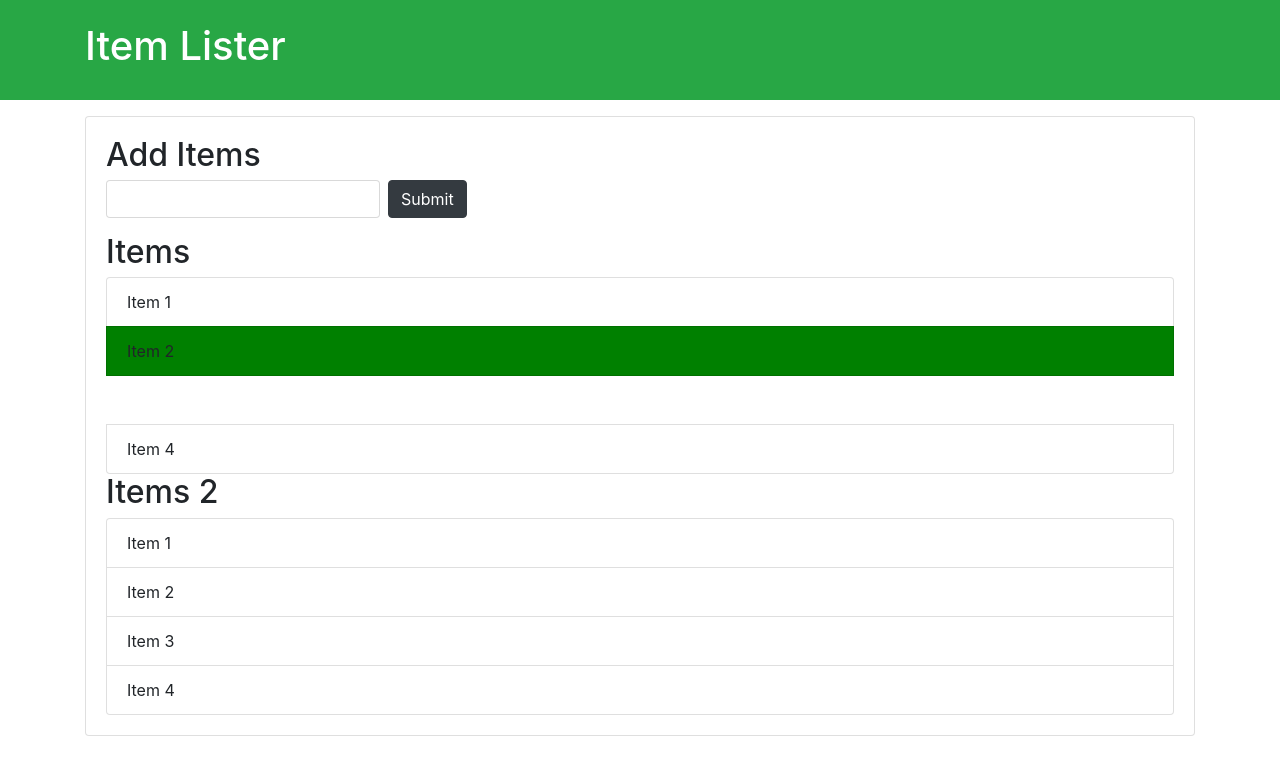
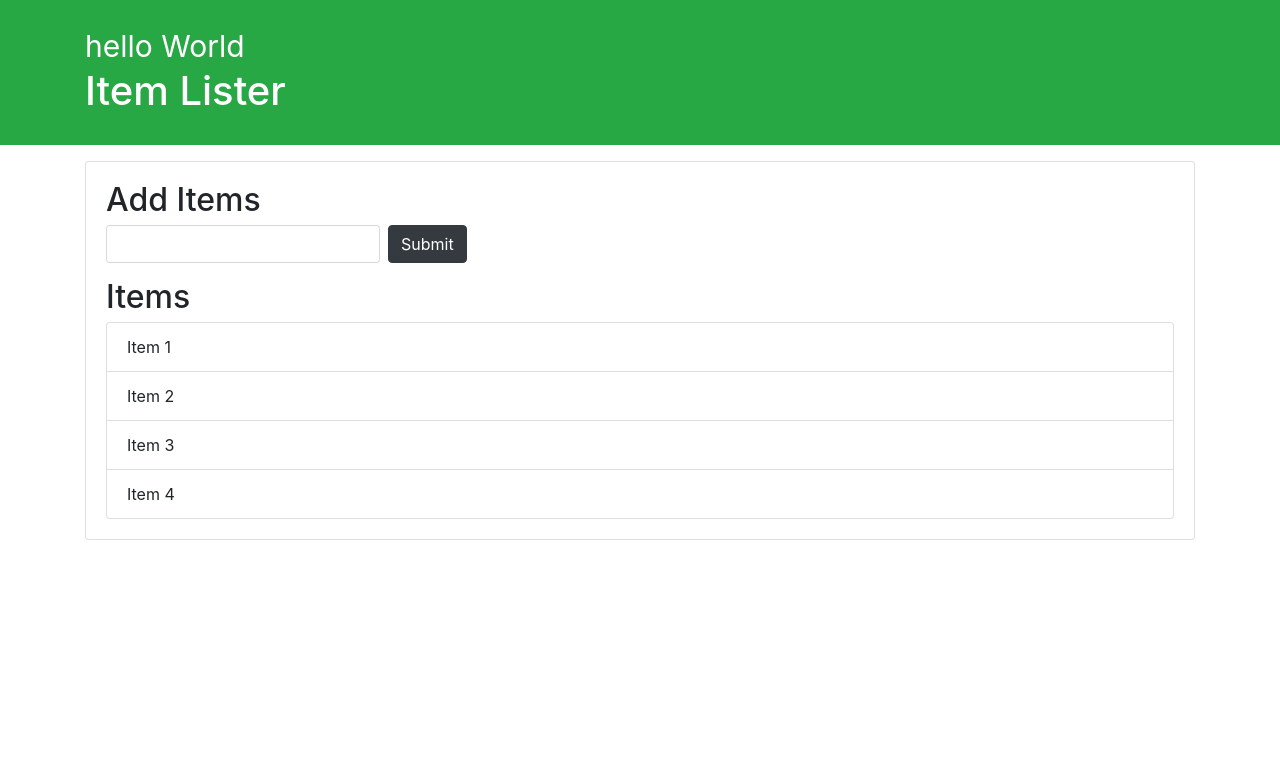
Before and after one commit to Sowmiya04Balachandran/webdev, a plain HTML site: page index.html in a window 1280 px wide. Drawn offline with nearby package versions, Linux system fonts and the light colour scheme.

Commit message:
parent and child

```diff
--- a/app.js
+++ b/app.js
@@ -100,13 +100,13 @@ items[1].style.backgroundColor='yellow';*/
 //var lastItem=document.querySelector('.list-group-item:last-child');
 //lastItem.style.color='blue';
 
-var secondItem=document.querySelector('.list-group-item:nth-child(2)');
-secondItem.style.backgroundColor='green';
-var thirdItem=document.querySelector('.list-group-item:nth-child(3)');
-thirdItem.style.visibility='hidden';
+//var secondItem=document.querySelector('.list-group-item:nth-child(2)');
+//secondItem.style.backgroundColor='green';
+//var thirdItem=document.querySelector('.list-group-item:nth-child(3)');
+//thirdItem.style.visibility='hidden';
 
-var seconfontitem=document.querySelectorAll('.list-group-item:nth-Child(2)');
-secondfontitem.style.color='green';
+//var seconfontitem=document.querySelectorAll('.list-group-item:nth-Child(2)');
+//secondfontitem.style.color='green';
 
 //var odd=document.querySelectorAll('li:nth-child(odd)');
 //for(var i=0;i<odd.length;i++){
@@ -118,9 +118,93 @@ secondfontitem.style.color='green';
 //var titles=document.querySelectorAll('.title');
 //titles[0].textContent='hello';
 // css selector
-var odd=document.querySelectorAll('li:nth-child(odd)');
+//var odd=document.querySelectorAll('li:nth-child(odd)');
 //var even=document.querySelectorAll('li:nth-child(even)');
-for(var i=0;i<odd.length;i++){
-  odd[i].style.backgroundColor='#f4f4f4';
+//for(var i=0;i<odd.length;i++){
+  //odd[i].style.backgroundColor='#f4f4f4';
   //even[i].style.backgroundColor='#ccc';
-}
+//}
+
+//  traversing the dom//
+
+//var itemList=document.querySelector('#items');
+//parent node property
+//console.log(itemList.parentNode);
+//itemList.parentNode.style.backgroundColor='#f4f4f4';
+//console.log(itemList.parentNode.parentNode);
+
+//paraentElement
+//console.log(itemList.parentElement);
+//itemList.parentElement.style.backgroundColor='#f4f4f4';
+//console.log(itemList.parentElement.parentElement);
+
+//ChildNodes
+//console.log(itemList.childNodes);
+
+//children
+//console.log(itemList.children);
+//console.log(itemList.children[1]);
+//itemList.children[1].style.backgroundColor='yellow';
+
+//first child
+//console.log(itemList.firstChild);
+
+//firstElementChild
+//console.log(itemList.firstElementChild);
+//itemList.firstElementChild.textContent='hello 1S';
+
+//lastChild
+//console.log(itemList.lastChild);
+
+
+//lastElementChild
+//console.log(itemList.lastElementChild);
+//itemList.lastElementChild.textContent='hi';
+
+//nextsibiling
+
+//console.log(itemList.nextSibling);
+
+//nextElementSibling
+//console.log(itemList.nextElementSibling);
+
+//previvsiousSibling
+//console.log(itemList.previousSibling);
+
+//previousElementSibling
+//console.log(itemList.previousElementSibling);
+//itemList.previousElementSibling.style.color='green';
+
+//create element
+//createElementmethod
+var newDiv=document.createElement('div');
+//add class
+newDiv.className='hello;'
+//addid
+newDiv.id='hello1';
+
+//add atribute
+newDiv.setAttribute('title','Hello Div');
+
+//create text node
+var NewDivText=document.createTextNode('hello World');
+
+//add text to div
+newDiv.appendChild(NewDivText);
+
+//
+var container=document.querySelector('header .container');
+var h1=document.querySelector('header h1');
+
+
+console.log(newDiv);
+newDiv.style.fontSize='30px';
+container.insertBefore(newDiv, h1);
+
+var newlist=document.createElement('li');
+console.log(newlist);
+var NewlistText=document.createTextNode('hello Word');
+newlist.appendChild(NewlistText);
+var item=document.querySelector('header.container');
+var li=document.querySelector('.list-group-item:nth-child(1)');
+item.insertBefore(newlist,li)
--- a/index.html
+++ b/index.html
@@ -27,13 +27,7 @@
       <li class="list-group-item">Item 3</li>
       <li class="list-group-item">Item 4</li>
     </ul>
-    <h2 class="title">Items 2</h2>
-    <ul id="items" class="list-group">
-      <li class="list-group-item">Item 1</li>
-      <li class="list-group-item">Item 2</li>
-      <li class="list-group-item">Item 3</li>
-      <li class="list-group-item">Item 4</li>
-      </ul>
+    <span></span>
    </div>
   </div>
 <script src="app.js"></script>
```
